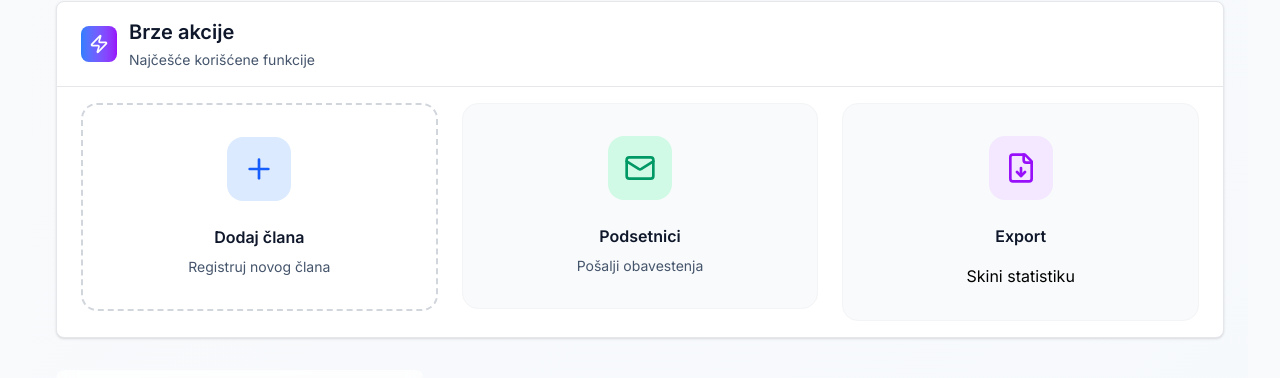
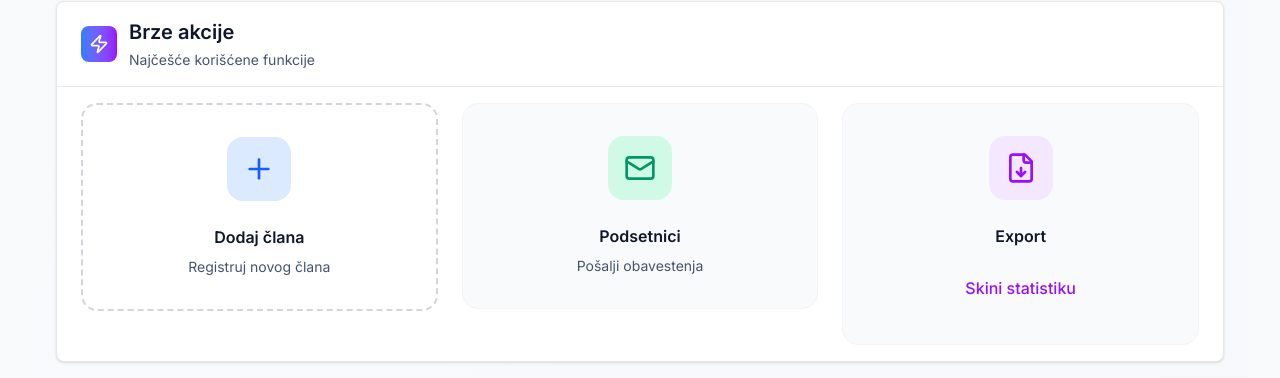
Before and after one commit to MihajloZivkovic1/gym-pro, a Next.js app: page / in a window 1280 px wide. Shown: the part 422-800 px from the top of the page. Built offline with nearby package versions, Linux system fonts and the light colour scheme; no server answers; the database is empty.

Commit message:
export button fix

```diff
--- a/src/app/page.tsx
+++ b/src/app/page.tsx
@@ -5,7 +5,7 @@ import { Card, CardContent, CardHeader, CardTitle } from '@/components/ui/Card';
 import { Button } from '@/components/ui/Button';
 import { Plus, Mail, FileDown, Zap, Activity, ArrowRight } from 'lucide-react';
 import Link from 'next/link';
-import { ExportButton } from '@/components/statistics/ExportButton';
+import { ExportCard } from '@/components/statistics/ExportButton';
 
 export const dynamic = 'force-dynamic';
 
@@ -95,18 +95,9 @@ export default async function Dashboard() {
               </div>
             </Link>
 
-            {/* Export Card */}
-            <div className="group block cursor-pointer">
-              <div className="relative bg-gray-50 rounded-2xl p-8 text-center transition-all duration-300 hover:bg-white hover:shadow-lg hover:scale-105 border border-gray-100 hover:border-gray-200">
-                <div className="w-16 h-16 mx-auto mb-6 bg-purple-100 rounded-2xl flex items-center justify-center group-hover:bg-purple-500 transition-colors duration-300">
-                  <FileDown className="w-8 h-8 text-purple-600 group-hover:text-white transition-colors duration-300" />
-                </div>
-                <h3 className="font-semibold text-slate-900 mb-2">Export</h3>
-                <div className="mt-4">
-                  <ExportButton className="w-full" />
-                </div>
-              </div>
-            </div>
+
+            <ExportCard />
+
 
           </div>
         </CardContent>
--- a/src/components/statistics/ExportButton.tsx
+++ b/src/components/statistics/ExportButton.tsx
@@ -57,22 +57,37 @@ interface Member {
   membershipStatus: string;
 }
 
-interface ExportButtonProps {
-  className?: string;
-}
-
-export function ExportButton({ className = "w-full h-12 flex items-center gap-2" }: ExportButtonProps) {
+export function ExportCard() {
   const [isExporting, setIsExporting] = useState(false);
 
-  const fetchExportData = async () => {
+  const fetchExportData = async (): Promise<Member[]> => {
     try {
-      const response = await fetch('/api/members/export');
+      console.log('Fetching export data from /api/members/export');
+
+      const response = await fetch('/api/members/export', {
+        method: 'GET',
+        headers: {
+          'Content-Type': 'application/json',
+        },
+      });
+
+      console.log('Response status:', response.status);
+      console.log('Response headers:', Object.fromEntries(response.headers.entries()));
 
       if (!response.ok) {
-        throw new Error('Failed to fetch export data');
+        const errorText = await response.text();
+        console.error('API Error Response:', errorText);
+        throw new Error(`HTTP ${response.status}: ${response.statusText} - ${errorText}`);
       }
 
-      return await response.json();
+      const data = await response.json();
+      console.log('Fetched data:', data);
+
+      if (!Array.isArray(data)) {
+        throw new Error('Expected array of members, received: ' + typeof data);
+      }
+
+      return data;
     } catch (error) {
       console.error('Error fetching export data:', error);
       throw error;
@@ -197,11 +212,23 @@ export function ExportButton({ className = "w-full h-12 flex items-center gap-2"
   };
 
   const exportToExcel = async () => {
+    if (isExporting) return; // Prevent double clicks
+
     setIsExporting(true);
 
     try {
+      console.log('Starting export process...');
+
       const members: Member[] = await fetchExportData();
+      console.log(`Fetched ${members.length} members`);
+
+      if (members.length === 0) {
+        alert('Nema podataka za izvoz.');
+        return;
+      }
+
       const statistics = calculateStatistics(members);
+      console.log('Calculated statistics:', statistics);
 
       // Create workbook
       const workbook = XLSX.utils.book_new();
@@ -318,33 +345,53 @@ export function ExportButton({ className = "w-full h-12 flex items-center gap-2"
       const currentDate = new Date().toISOString().split('T')[0];
       const fileName = `GymPro_Izvoz_${currentDate}.xlsx`;
 
+      console.log('Writing file:', fileName);
+
       // Write and download file
       XLSX.writeFile(workbook, fileName);
 
+      console.log('Export completed successfully');
+
     } catch (error) {
       console.error('Export error:', error);
-      alert('Greška pri izvozu podataka. Pokušajte ponovo.');
+
+      // More detailed error message
+      let errorMessage = 'Greška pri izvozu podataka.';
+      if (error instanceof Error) {
+        errorMessage += ` Detalji: ${error.message}`;
+      }
+
+      alert(errorMessage + ' Proverite konzolu za više informacija.');
     } finally {
       setIsExporting(false);
     }
   };
 
   return (
-    <button
-      onClick={exportToExcel}
-      disabled={isExporting}
-      className={`${className} justify-center`}
-    >
-      {isExporting ? (
-        <>
-          <Loader2 className="w-5 h-5 animate-spin" />
-          Download u toku...
-        </>
-      ) : (
-        <>
-          Skini statistiku
-        </>
-      )}
-    </button>
+    <div className="group block cursor-pointer">
+      <div
+        className={`relative bg-gray-50 rounded-2xl p-8 text-center transition-all duration-300 hover:bg-white hover:shadow-lg hover:scale-105 border border-gray-100 hover:border-gray-200 ${isExporting ? 'opacity-75 cursor-wait' : 'cursor-pointer'
+          }`}
+        onClick={exportToExcel}
+      >
+        <div className="w-16 h-16 mx-auto mb-6 bg-purple-100 rounded-2xl flex items-center justify-center group-hover:bg-purple-500 transition-colors duration-300">
+          {isExporting ? (
+            <Loader2 className="w-8 h-8 text-purple-600 group-hover:text-white transition-colors duration-300 animate-spin" />
+          ) : (
+            <FileDown className="w-8 h-8 text-purple-600 group-hover:text-white transition-colors duration-300" />
+          )}
+        </div>
+        <h3 className="font-semibold text-slate-900 mb-2">Export</h3>
+        <div className="mt-4">
+          <div className="w-full h-12 flex items-center justify-center gap-2 text-purple-600 font-medium">
+            {isExporting ? (
+              <span>Download u toku...</span>
+            ) : (
+              <span>Skini statistiku</span>
+            )}
+          </div>
+        </div>
+      </div>
+    </div>
   );
 }
```
